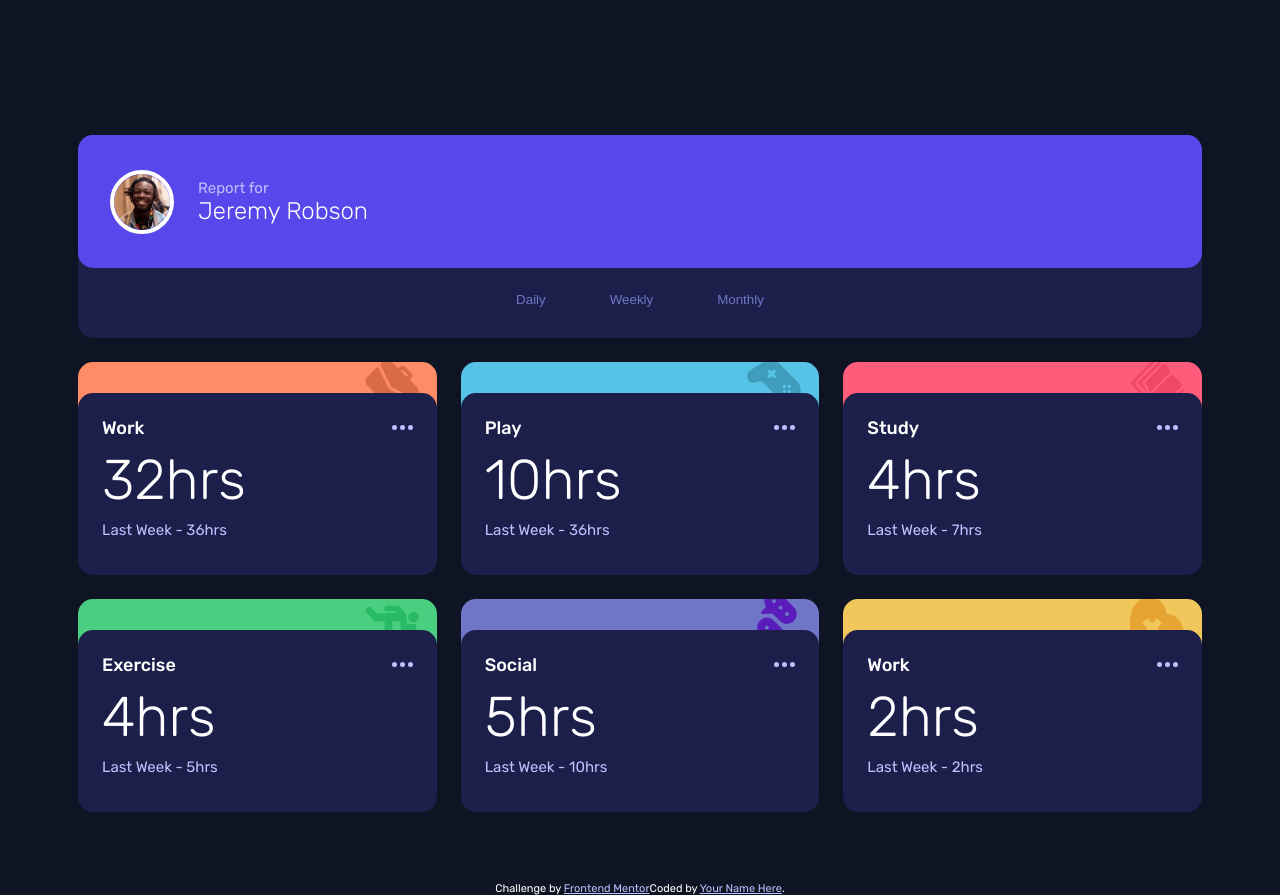
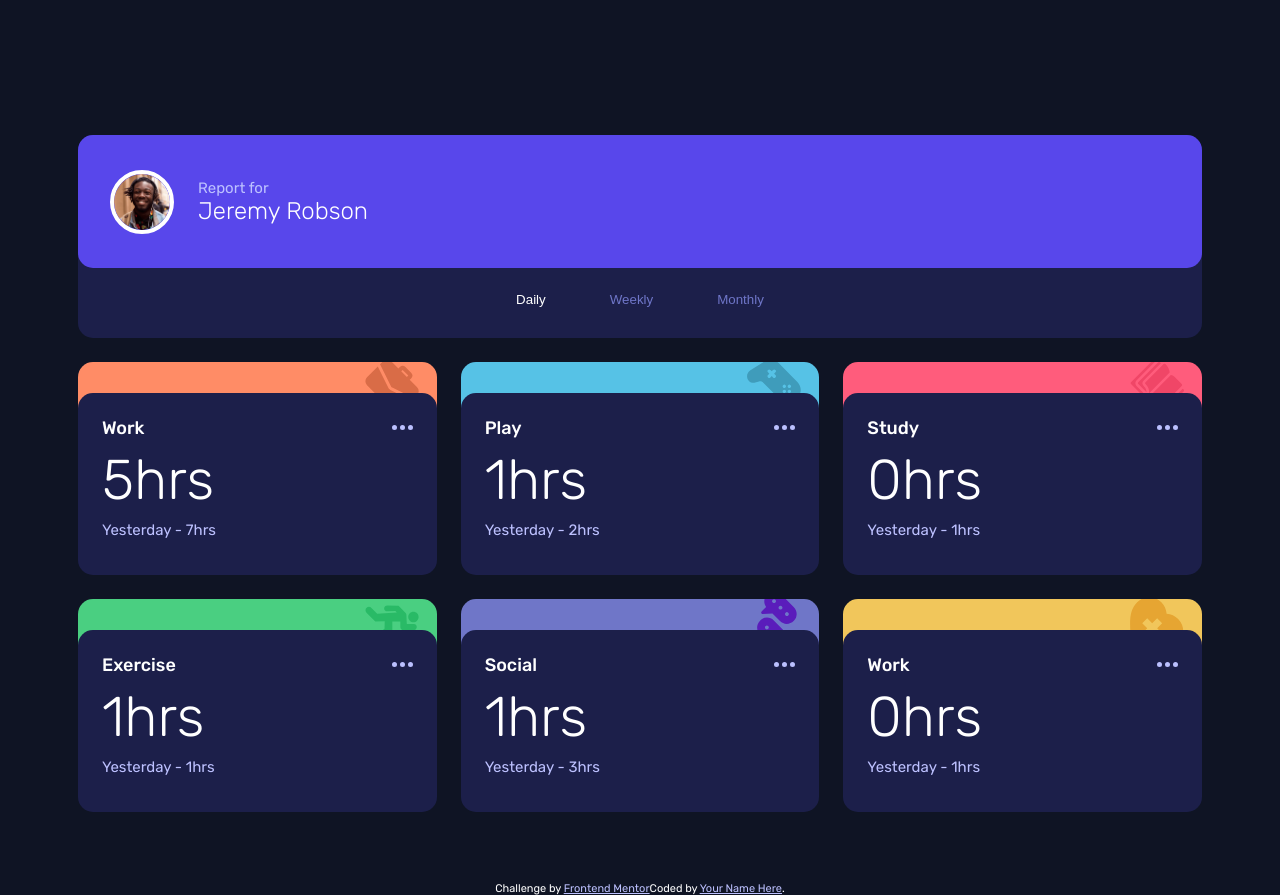
Before and after one commit to Charley95/time-tracking-dashboard, a plain HTML site: page index.html in a window 1280 px wide. Both pictures are taken after a click on the button "Daily". Drawn offline with Linux system fonts and the light colour scheme.

Commit message:
wrote javascript functionality to update UI with timeframe buttons

```diff
--- a/css/styles.css
+++ b/css/styles.css
@@ -183,6 +183,9 @@ h1 {
     align-items: center;
     justify-content: space-between;
 }
+.active {
+    color: white;
+}
 
 .attribution {
     font-size: 11px;
--- a/index.html
+++ b/index.html
@@ -8,7 +8,7 @@
       rel="icon"
       type="image/png"
       sizes="32x32"
-      href="./images/favicon-32x32.png"
+      href="./assets/images/favicon-32x32.png"
     />
     <link rel="stylesheet" href="./css/styles.css" />
     <!-- link to external CSS file -->
@@ -131,5 +131,6 @@
         >Frontend Mentor</a
       >Coded by <a href="#">Your Name Here</a>.
     </div>
+    <script defer src="./js/script.js"></script>
   </body>
 </html>
--- /dev/null
+++ b/js/script.js
@@ -0,0 +1,73 @@
+document.addEventListener('DOMContentLoaded', () => {
+    let jsonData;
+
+    const timeButtons = document.querySelectorAll('.timeframe .btn');
+    const getContainers = document.querySelectorAll('.top-color');
+
+    // Get the initial 'weekly' button to set the active state on load
+    const weeklyBtn = document.getElementById('weekly');
+
+    const updateUI = (data, timeframe) => {
+        const timeframeMap = {
+            'daily': 'Yesterday',
+            'weekly': 'Last Week',
+            'monthly': 'Last Month'
+        };
+
+        getContainers.forEach(container => {
+            // Get the id of the container (e.g., 'work', 'play')
+            const containerId = container.querySelector('.container').id;
+
+            // Find the corresponding data object
+            const activityData = data.find(item => item.title.toLowerCase().replace(' ', '-') === containerId);
+
+            if (activityData) {
+                const currentHours = activityData.timeframes[timeframe].current;
+                const previousHours = activityData.timeframes[timeframe].previous;
+                const timeframeLabel = timeframeMap[timeframe];
+
+                // Select the h1 and p elements within the current container
+                const currentHoursEl = container.querySelector('.duration h1');
+                const previousHoursEl = container.querySelector('.duration p');
+
+                // Update the text content
+                currentHoursEl.textContent = `${currentHours}hrs`;
+                previousHoursEl.textContent = `${timeframeLabel} - ${previousHours}hrs`;
+            }
+        });
+    };
+
+    const setActiveButton = (selectedButton) => {
+        timeButtons.forEach(btn => btn.classList.remove('active'));
+        selectedButton.classList.add('active');
+    };
+
+    // Add event listeners to each time button
+    timeButtons.forEach(button => {
+        button.addEventListener('click', () => {
+            const timeframe = button.id;
+            setActiveButton(button);
+            if (jsonData) {
+                updateUI(jsonData, timeframe);
+            }
+        });
+    });
+
+    // Fetch the JSON data and initialize the UI
+    fetch('/data.json')
+        .then(response => {
+            if (!response.ok) {
+                throw new Error('Network response was not ok');
+            }
+            return response.json();
+        })
+        .then(data => {
+            jsonData = data;
+            // Initialize the UI with 'weekly' data on page load
+            updateUI(jsonData, 'weekly');
+            setActiveButton(weeklyBtn);
+        })
+        .catch(error => {
+            console.error('Error fetching data:', error);
+        });
+});
```
Also changed, not shown: js/index.js (deleted).
